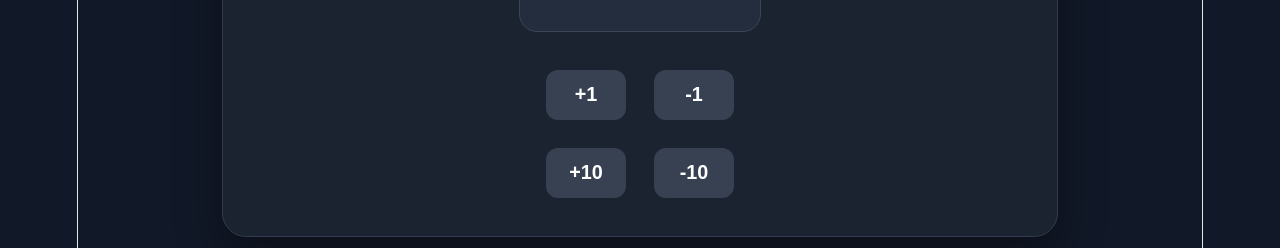
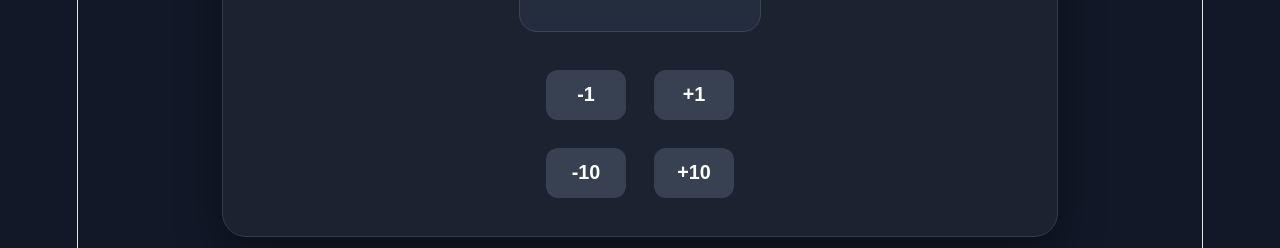
Before and after one commit to dtnnsgdz2m-lgtm/icruise, a React (Vite) app: page / in a window 1280 px wide. Shown: the part 418-666 px from the top of the page. Built offline with nearby package versions, Linux system fonts and the light colour scheme.

Commit message:
Corrected position of the Cruise Control buttons for a more realistic look and operation

```diff
--- a/src/components/CruiseControl.jsx
+++ b/src/components/CruiseControl.jsx
@@ -57,17 +57,18 @@ function CruiseControl() {
 
             <div className="button-group">
                 <div>
-                    <button onClick={() => setVelocidade(velocidade + 1)}>+1</button>
-                    <button onClick={() => {
+                     <button onClick={() => {
                         if (velocidade > 30) {
                             setVelocidade(velocidade - 1);
                         }
                     }}>-1</button>
+                    <button onClick={() => setVelocidade(velocidade + 1)}>+1</button>
                 </div>
 
                 <div>
+                    <button onClick={diminuir10}>-10</button>
                     <button onClick={aumentar10}>+10</button>
-                    <button onClick={diminuir10}>-10</button>
+
                 </div>
             </div>
         </div>
```
